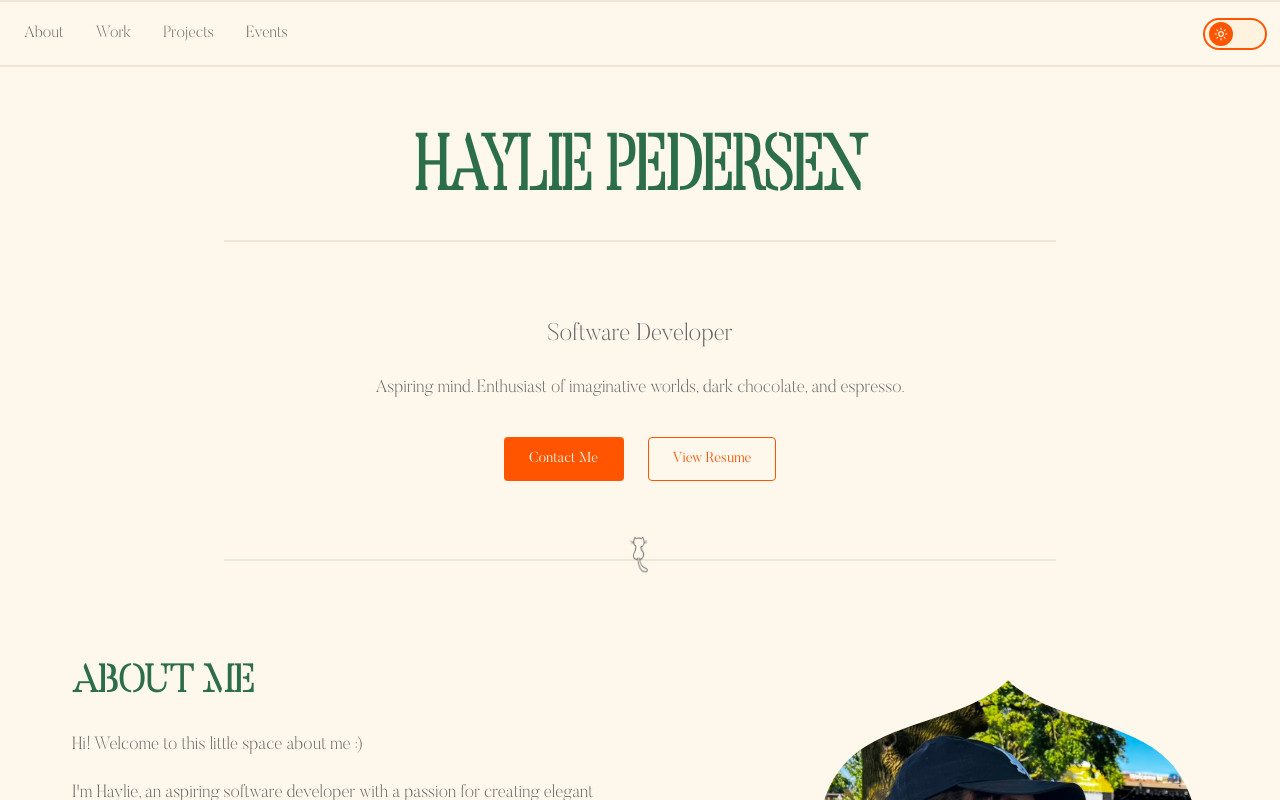
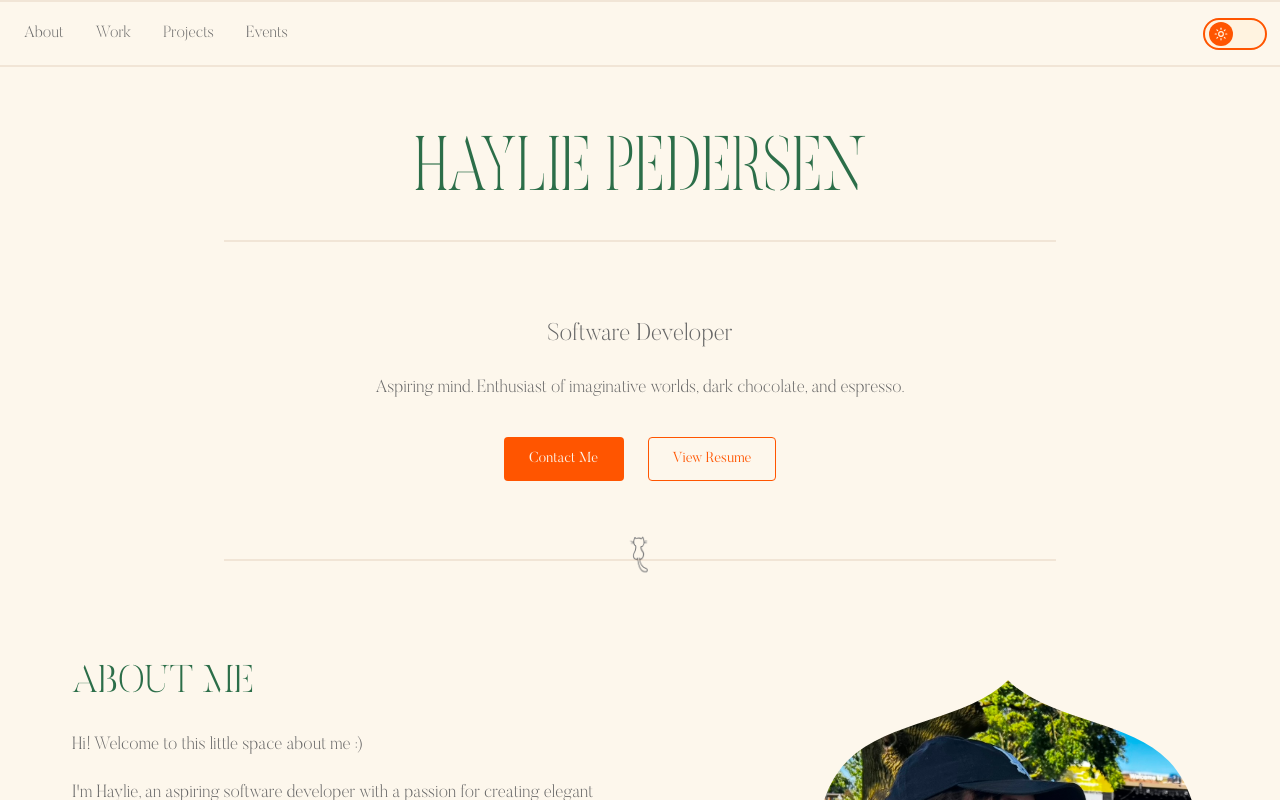
Before and after one commit to hayliepedersen/portfolio, a Next.js app: page / in a window 1280 px wide. Shown: the top 800 px of the page. Built offline with nearby package versions, Linux system fonts and the light colour scheme.

Commit message:
updated resume and font weights

```diff
--- a/src/app/page.module.css
+++ b/src/app/page.module.css
@@ -2,7 +2,7 @@
   font-family: 'ButlerUltraLight';
   src: url('/fonts/Butler-UltraLight.woff2') format('woff2'),
          url('/fonts/Butler-UltraLight.woff') format('woff');
-    font-weight: 300;
+  font-weight: 200;
   font-style: normal;
 }
 
@@ -18,6 +18,18 @@
   font-family: 'ButlerStencilUltraLight';
   src: url('/fonts/ButlerStencil-UltraLight.woff2') format('woff2'),
          url('/fonts/ButlerStencil-UltraLight.woff') format('woff');
+}
+
+@supports (-webkit-appearance:none) and (not (-moz-appearance:none)) {
+  .headerSection h1,
+  .footer h2,
+  .timelineCard h3,
+  .sectionTitle,
+  .aboutText h2,
+  .projectCard h3,
+  .projects h2 {
+    font-weight: 250;
+  }
 }
 
 .page {
@@ -59,7 +71,7 @@
 
 .headerSection {
   font-family: 'ButlerStencilUltraLight', serif;
-  font-weight: 200;
+  font-size: 200;
   font-stretch: condensed;
   transform: scaleX(0.9) scaleY(1.2);
   text-align: center;
@@ -834,7 +846,7 @@
 
 .heading {
   font-size: 1.25rem;
-  font-weight: 600;
+  font-weight: 500;
   color: var(--accent-secondary);
   margin-bottom: -10px;
 }
--- a/src/components/events.tsx
+++ b/src/components/events.tsx
@@ -35,8 +35,8 @@ const EventsGallery = () => {
       },
       {
         id: 2,
-        title: "Google DevFest",
-        description: "Attended Google DevFest, gained hands-on experience with cutting-edge technologies and connected with a vibrant community of developers.",
+        title: "Google DevFest !!",
+        description: "Attended Google DevFest, gained hands-on experience with cutting-edge technologies and connected with a vibrant community of developers. (Ate a lot of yummy food)",
         date: "November 2024",
         images: [
           { url: "/media/events/devfest1.jpeg", alt: "Speaker Event" },
--- a/src/components/work.tsx
+++ b/src/components/work.tsx
@@ -14,14 +14,14 @@ const WorkTimeline = () => {
       title: "Crew Trainer",
       company: "McDonald's",
       period: "2021 - 2022",
-      description: "Oversaw the instruction of new employees and guided coworkers through the fundamentals of job requirements. Enhanced team collaboration by developing clear communication strategies and tools.",
+      description: "Oversaw the instruction of new employees and guided coworkers through the fundamentals of job requirements. Enhanced team collaboration through developing clear communication strategies and tools.",
       icon: "🍟"
     },
     {
       title: "Sandwich Artist",
       company: "Crust Kitchen & Bar",
       period: "2022 - 2023",
-      description: "Greeted customers as they entered the restaurant and prepared various food items. Leveraged problem-solving skills to address real-time challenges in a dynamic work environment.",
+      description: "Greeted customers as they entered the restaurant and prepared various food items. Honed problem-solving skills to address real-time challenges in a dynamic work environment.",
       icon: "🍞"
     },
     {
```
Also changed, not shown: public/media/resume.png. Lines whose indentation alone changed are shown as unchanged.
